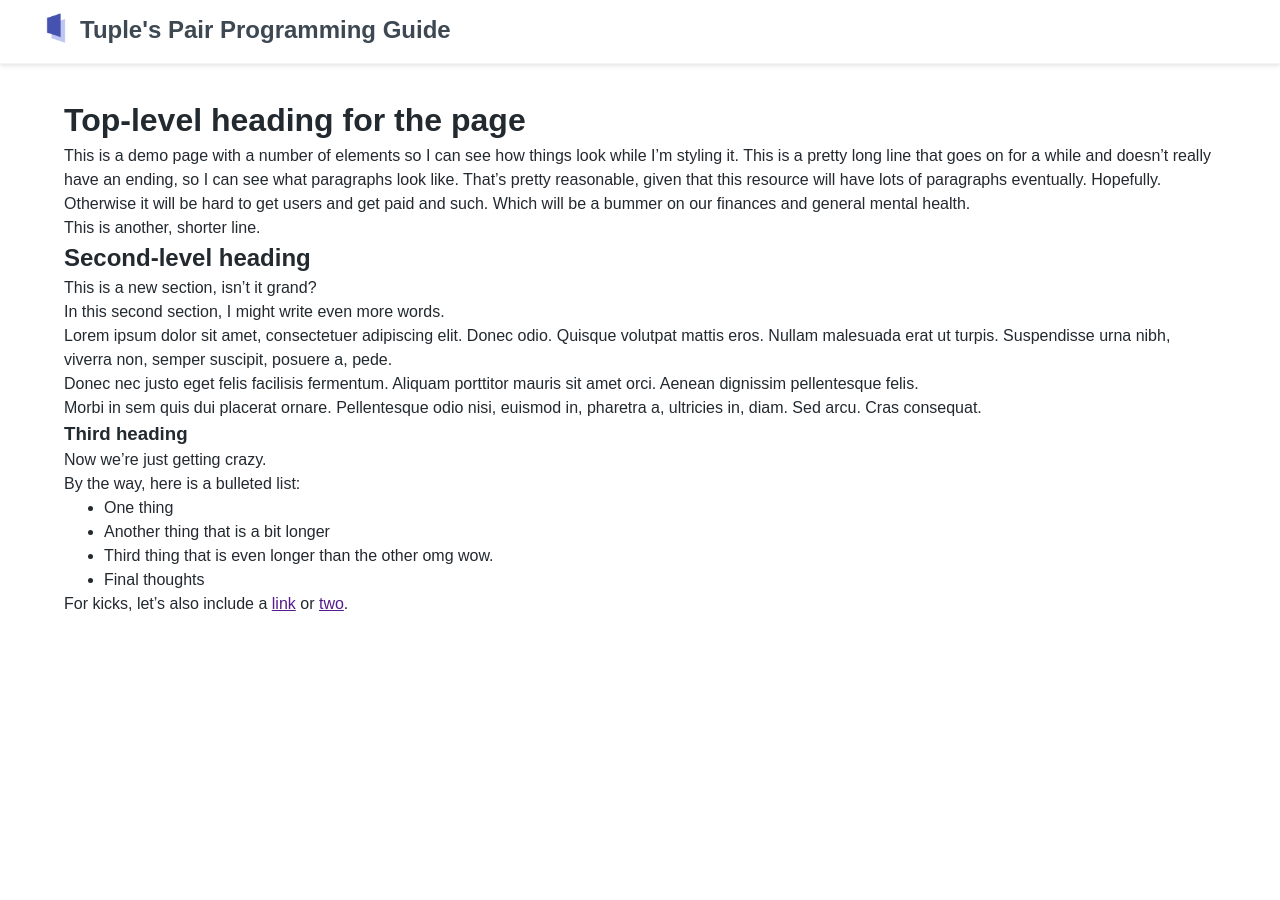
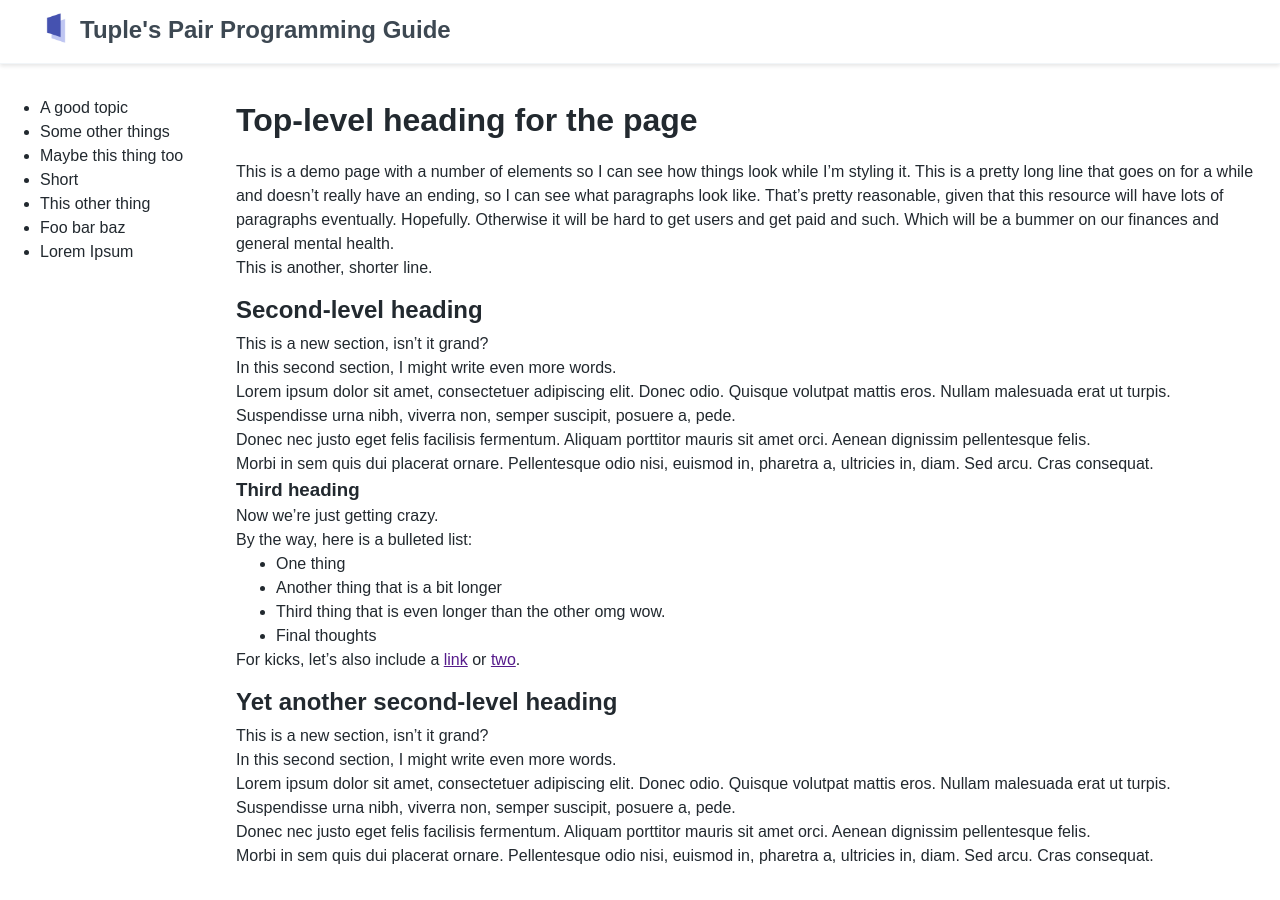
Before and after one commit to tupleapp/pair-programming-guide, a Jekyll site: the page built from demo.md, in a window 1280 px wide. Built offline with Jekyll 4.4.1, drawn with Linux system fonts in a browser that asks for light colours.

Commit message:
Get a simple side menu

```diff
--- a/_layouts/default.html
+++ b/_layouts/default.html
@@ -6,7 +6,7 @@
     <link rel="stylesheet" href="/css/compiled.css">
   </head>
   <body class="font-source-sans font-normal text-black leading-normal">
-    <div class="flex bg-white border-b border-grey-lighter shadow fixed pin-t pin-x z-100 h-16 items-center">
+    <header class="flex bg-white border-b border-grey-lighter shadow fixed pin-t pin-x z-100 h-16 items-center">
       <div class="ml-8">
         <img src="/assets/tuple-logo-small.png" class="h-12">
       </div>
@@ -14,10 +14,26 @@
       <div>
         <h2 class="text-grey-darkest mb-1">Tuple's Pair Programming Guide</h2>
       </div>
-    </div>
+    </header>
 
-    <div class="container mx-auto px-6 pt-24">
-      {{ content }}
+    <div class="flex">
+      <div class="absolute z-90 top-16 bg-white w-full border-b lg:-mb-0 lg:static lg:bg-transparent lg:border-b-0 lg:pt-0 lg:w-1/4 lg:block lg:border-0 xl:w-1/5">
+        <nav class="mt-24">
+          <ul>
+            <li>A good topic</li>
+            <li>Some other things</li>
+            <li>Maybe this thing too</li>
+            <li>Short</li>
+            <li>This other thing</li>
+            <li>Foo bar baz</li>
+            <li>Lorem Ipsum</li>
+          </ul>
+        </nav>
+      </div>
+
+      <div class="container px-6 pt-24 content">
+        {{ content }}
+      </div>
     </div>
   </body>
 </html>
--- a/demo.md
+++ b/demo.md
@@ -34,3 +34,15 @@ By the way, here is a bulleted list:
 * Final thoughts
 
 For kicks, let's also include a [link]() or [two]().
+
+## Yet another second-level heading
+
+This is a new section, isn't it grand?
+
+In this second section, I might write even more words.
+
+Lorem ipsum dolor sit amet, consectetuer adipiscing elit. Donec odio. Quisque volutpat mattis eros. Nullam malesuada erat ut turpis. Suspendisse urna nibh, viverra non, semper suscipit, posuere a, pede.
+
+Donec nec justo eget felis facilisis fermentum. Aliquam porttitor mauris sit amet orci. Aenean dignissim pellentesque felis.
+
+Morbi in sem quis dui placerat ornare. Pellentesque odio nisi, euismod in, pharetra a, ultricies in, diam. Sed arcu. Cras consequat.
```
Also changed, not shown: css/tailwind.css (+15 -3 lines), css/compiled.css.
